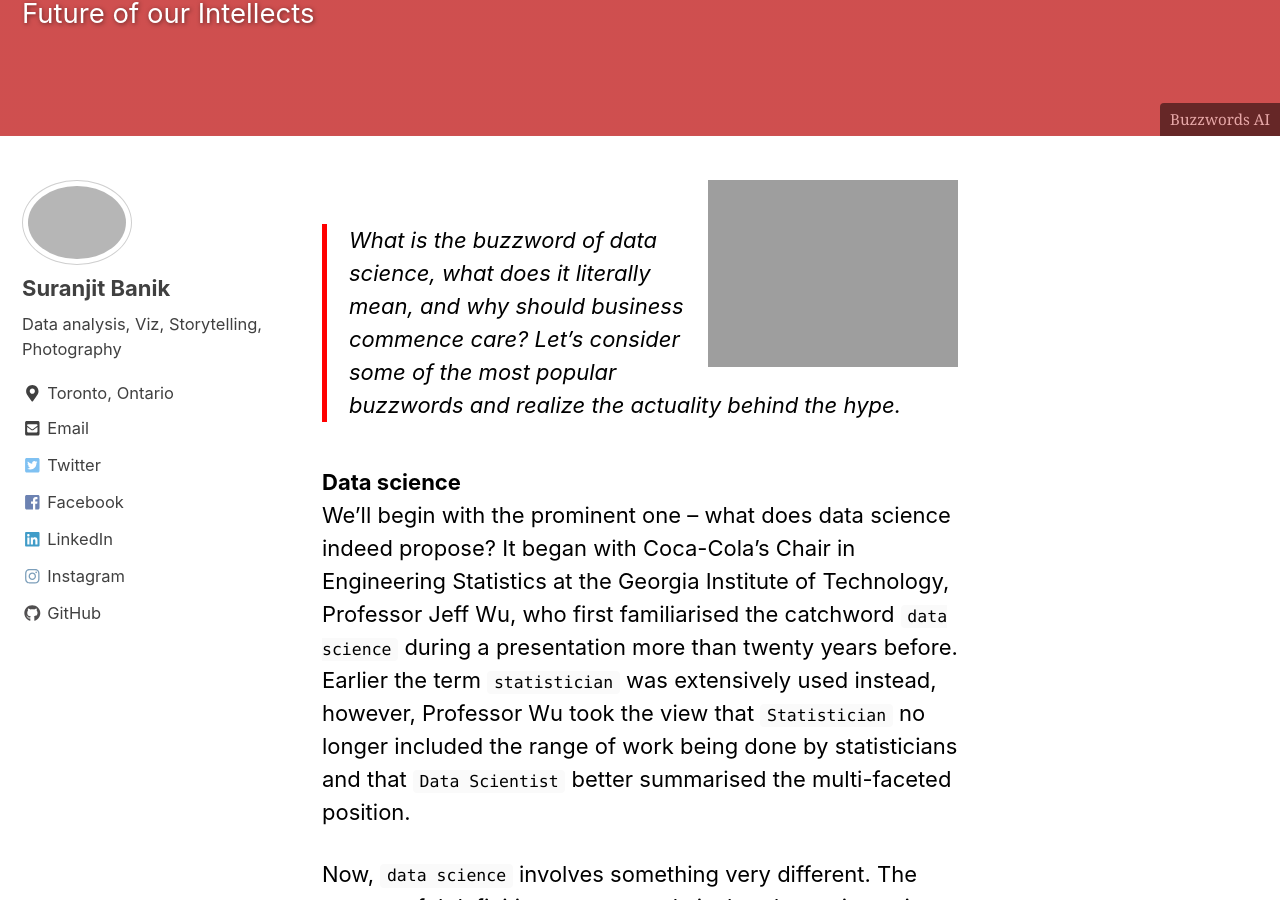
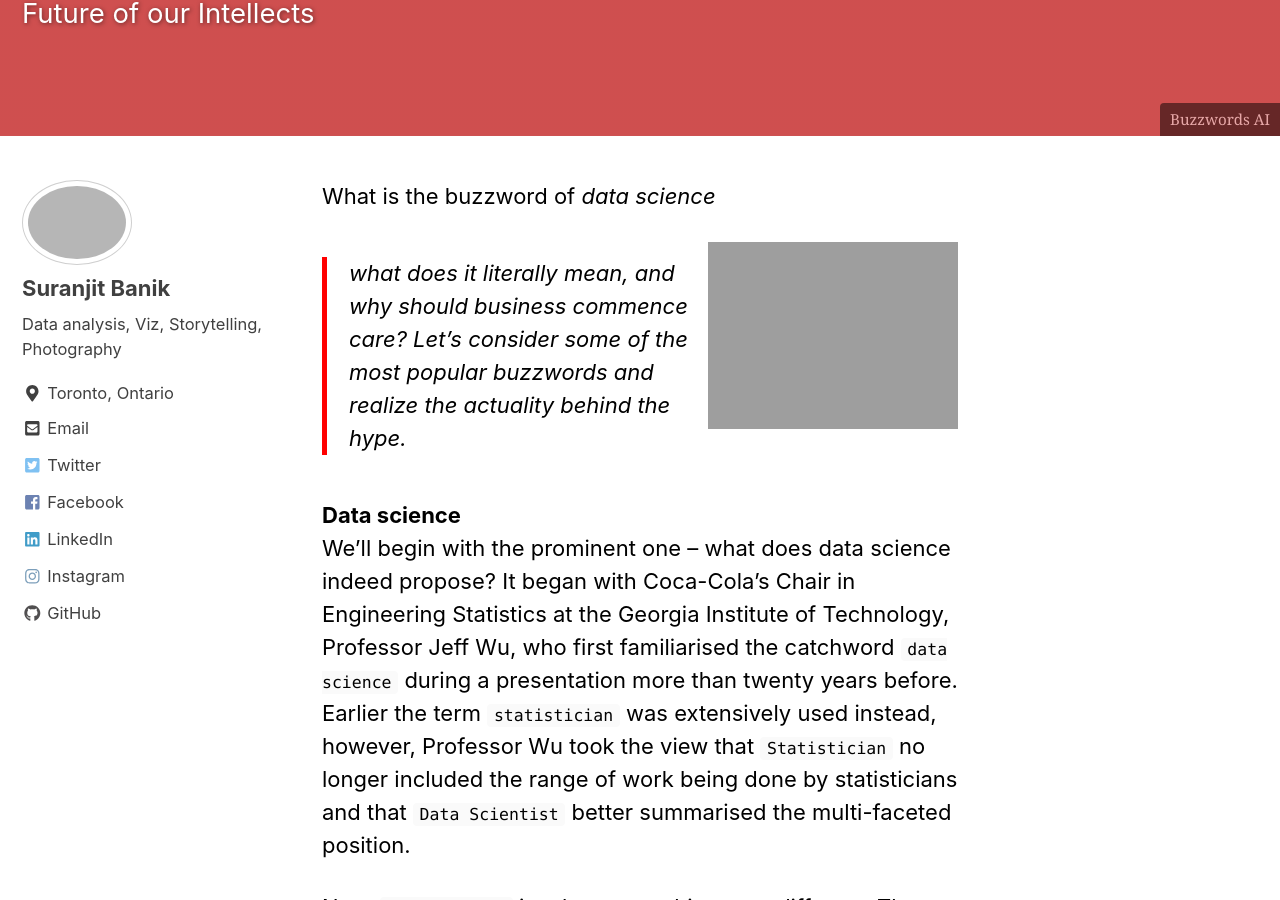
Before and after one commit to mastermindLAB/mastermindLAB.github.io, a Jekyll site: the page built from _posts/2019-03-29-DefinitionOfDataScience.md, in a window 1280 px wide and 900 px high, scrolled down 308 px. Built offline with Jekyll 4.4.1, drawn with Linux system fonts in a browser that asks for light colours; nearby versions of some CDN libraries.

```diff
--- a/_posts/2019-03-29-DefinitionOfDataScience.md
+++ b/_posts/2019-03-29-DefinitionOfDataScience.md
@@ -11,8 +11,9 @@
     - label: "See Projects"
       url: "https://github.com/mastermindlab"
 ---
+What is the buzzword of _data science_
 <center><img align="right" src="{{ site.url }}{{ site.baseurl }}/images/face-recognision-blog.jpg" width="250" height="150"></center>
->What is the buzzword of _data science_, what does it literally mean, and why should business commence care? Let’s consider some of the most popular buzzwords and realize the actuality behind the hype.
+>what does it literally mean, and why should business commence care? Let’s consider some of the most popular buzzwords and realize the actuality behind the hype.
 
 
 **Data science** <br>
```
